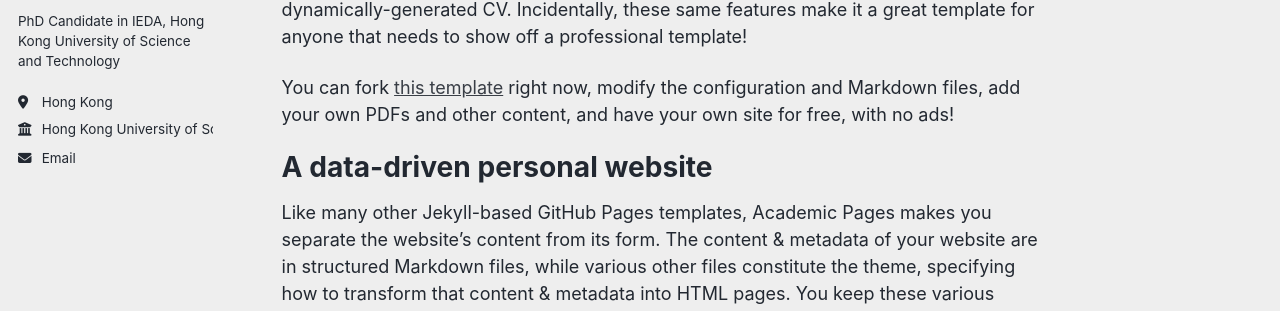
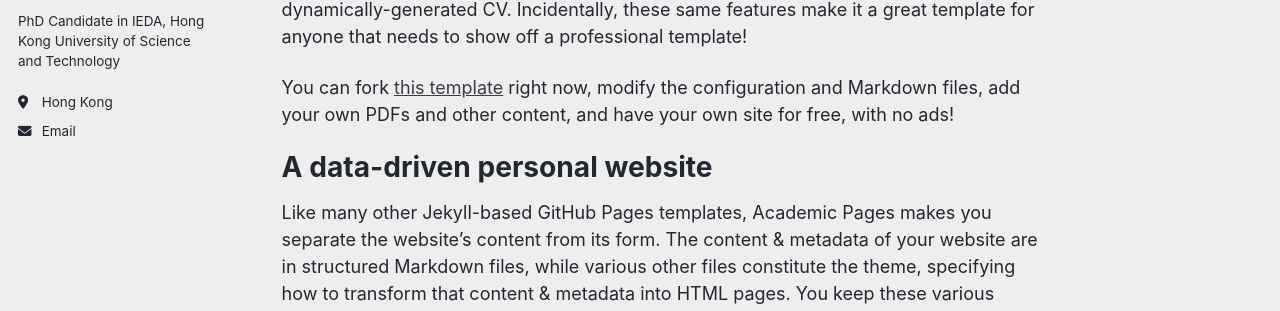
Before and after one commit to skywang1999/skywang1999.github.io, a Jekyll site: the page built from _pages/about.md, in a window 1280 px wide. Shown: the part 337-648 px from the top of the page. Built offline with Jekyll 4.4.1, drawn with Linux system fonts in a browser that asks for light colours; a script bundle is joined from its source files by our own code; library files that are not in the unit come from our copies.

Commit message:
Comment out employer field in _config.yml
Comment out the employer field in the configuration.

```diff
--- a/_config.yml
+++ b/_config.yml
@@ -28,7 +28,7 @@ author:
   pronouns         : "He/Him"
   bio              : "PhD Candidate in IEDA, Hong Kong University of Science and Technology"
   location         : "Hong Kong"
-  employer         : "Hong Kong University of Science and Technology"
+  # employer         : "HKUST"
   uri              : # URL
   email            : "twangcf@connect.ust.hk"
 
```
